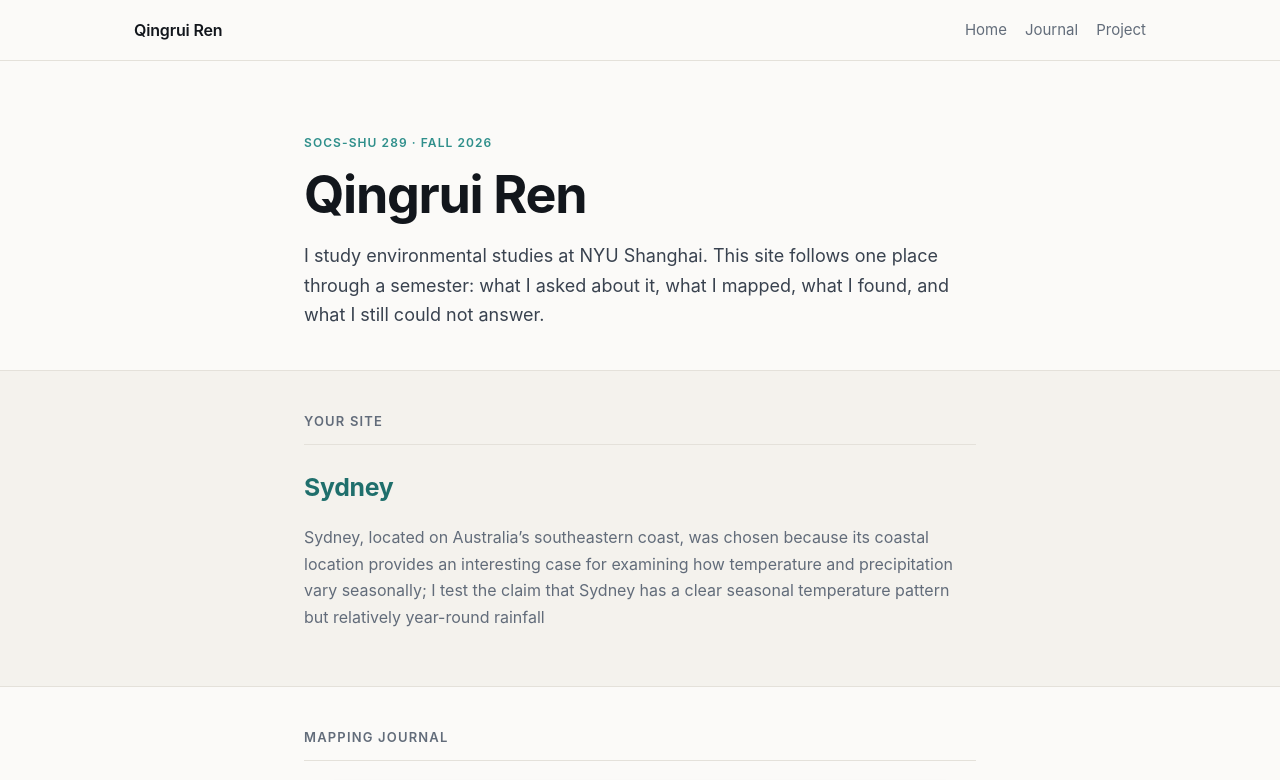
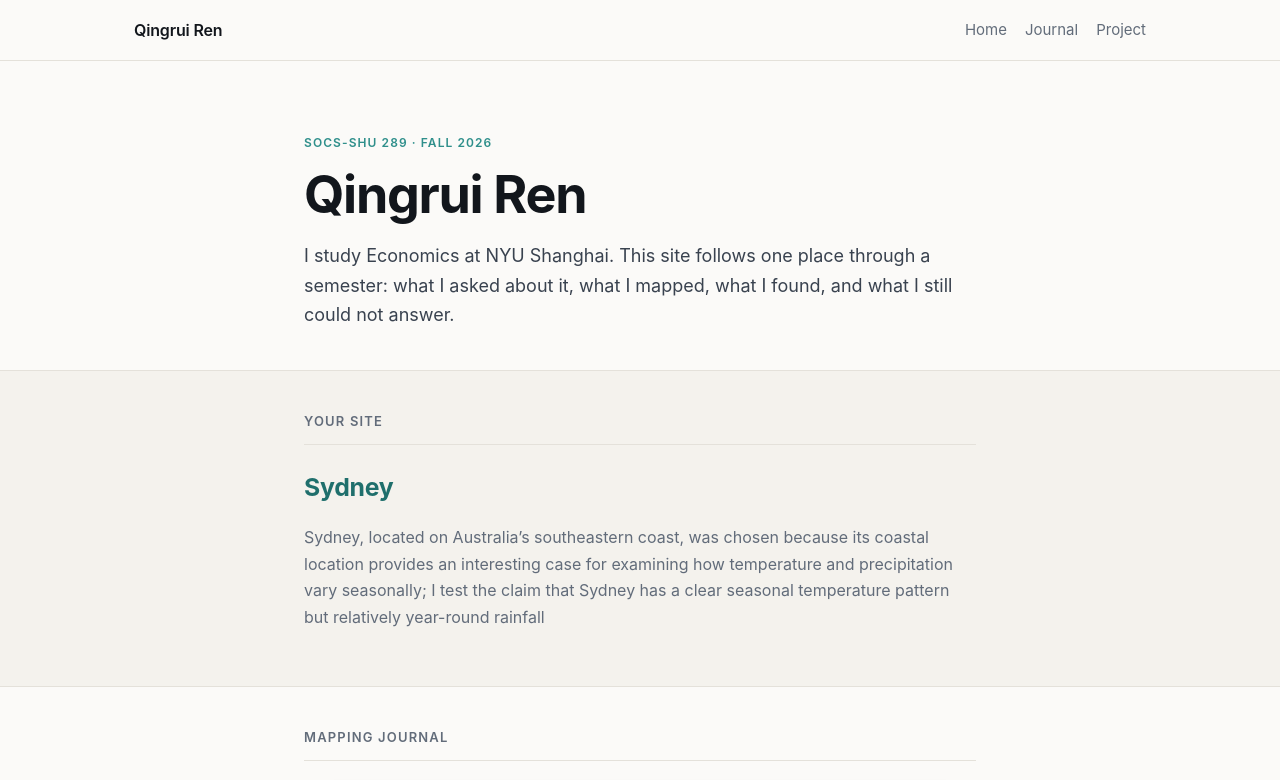
Before and after one commit to qr2060-cloud/289Planet-Place-and-Power, a plain HTML site: page index.html in a window 1280 px wide. Shown: the top 780 px of the page. Drawn offline with Linux system fonts and the light colour scheme.

Commit message:
Update index.html

```diff
--- a/index.html
+++ b/index.html
@@ -41,7 +41,7 @@
       <p class="kicker">SOCS-SHU 289 · Fall 2026</p>
       <h1>Qingrui Ren</h1>
       <p class="lede">
-        I study environmental studies at NYU Shanghai. This site follows one
+        I study Economics at NYU Shanghai. This site follows one
         place through a semester: what I asked about it, what I mapped, what
         I found, and what I still could not answer.
       </p>
```
